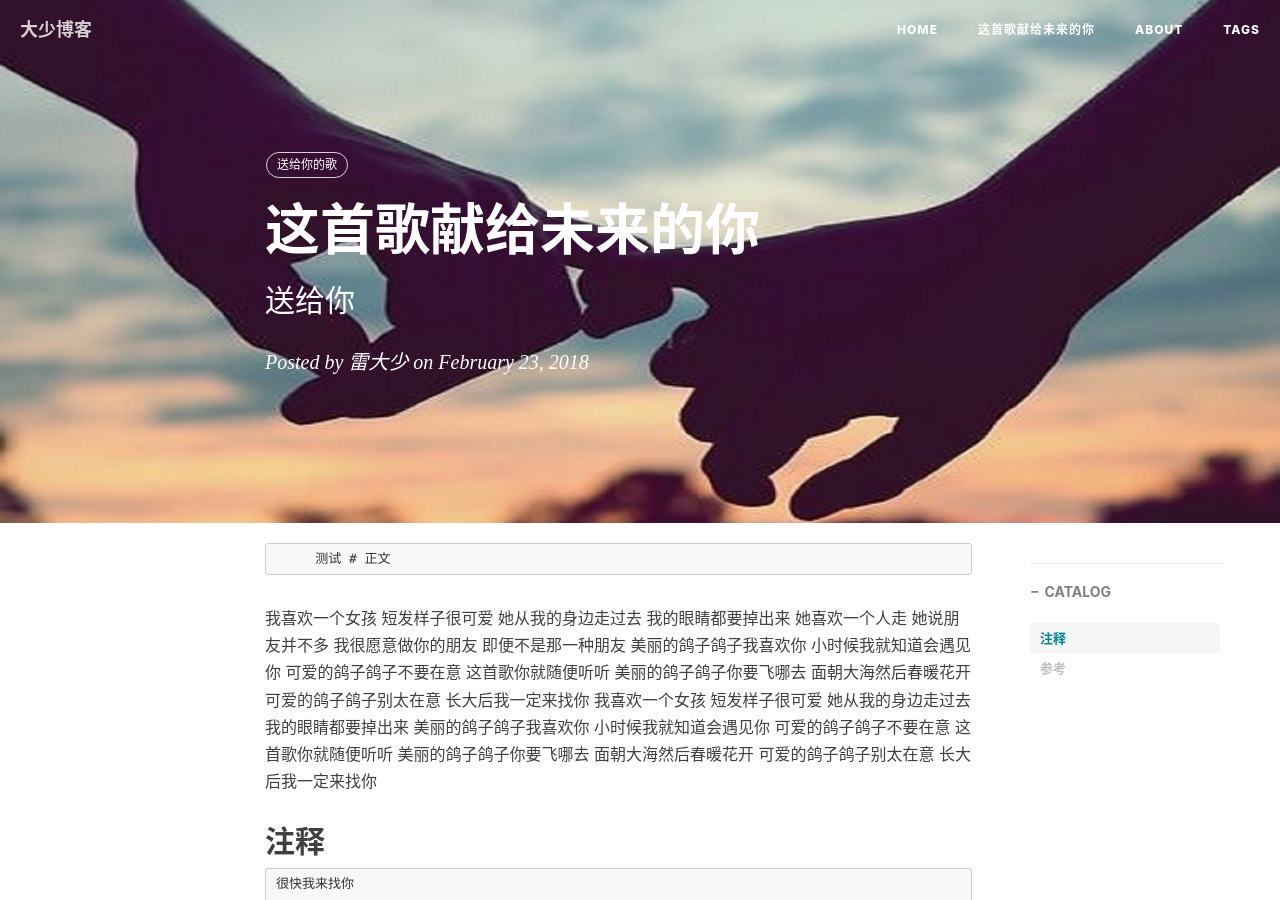
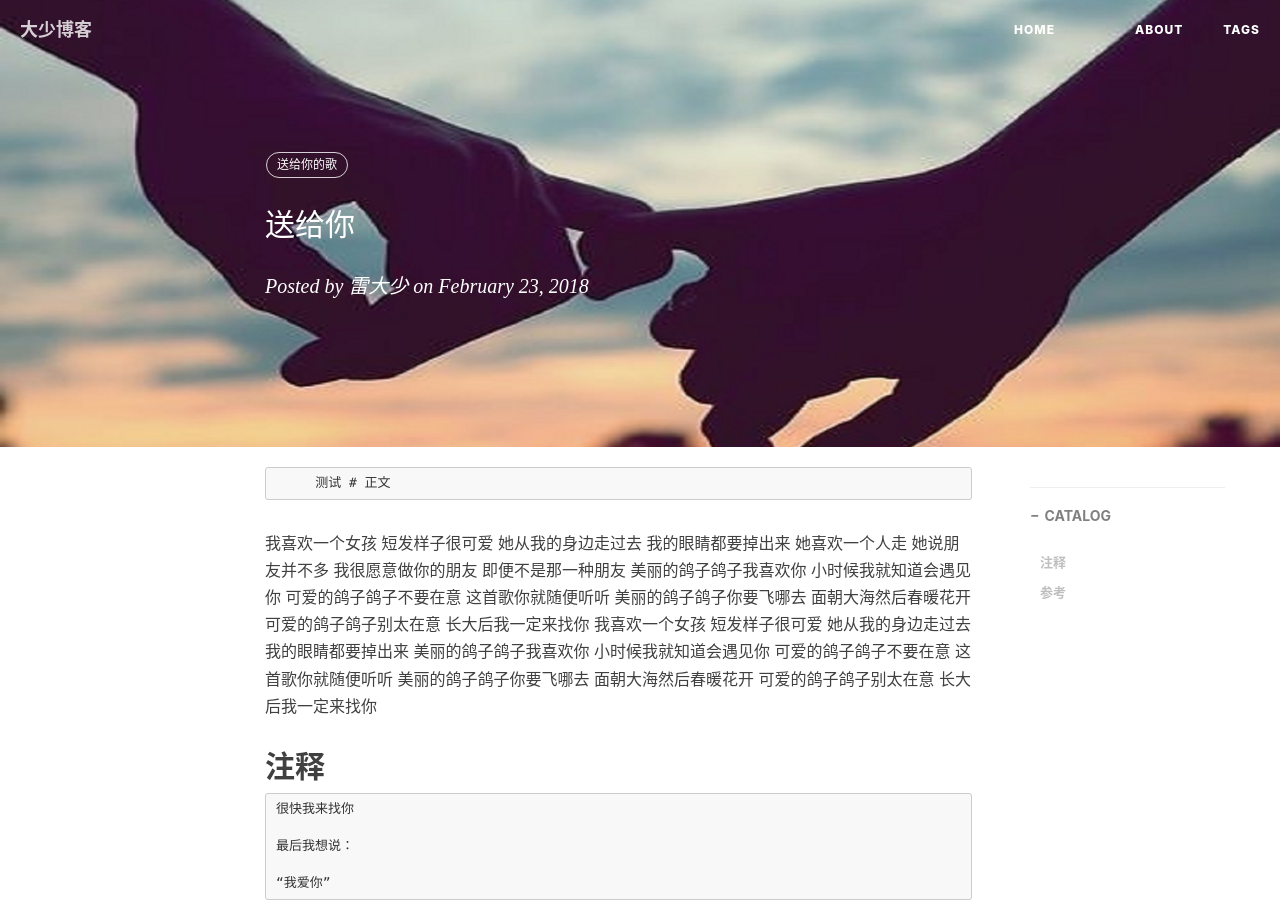
Before and after one commit to 1leidashao/1leidashao.github.io, a Jekyll site: the page built from 2018-1-27-gezia.markdown, in a window 1280 px wide and 900 px high. Built offline with Jekyll 4.4.1, drawn with Linux system fonts in a browser that asks for light colours; nearby versions of some CDN libraries; comment, search, counter and statistics services are not loaded.

Commit message:
Update 2018-1-27-gezia.markdown

```diff
--- a/2018-1-27-gezia.markdown
+++ b/2018-1-27-gezia.markdown
@@ -1,6 +1,6 @@
 ---
 layout:     post
-title:      "这首歌献给未来的你"
+title:      ""
 subtitle:   "送给你"
 date:       2018-2-23 13:08:00
 author:     "雷大少"
```
